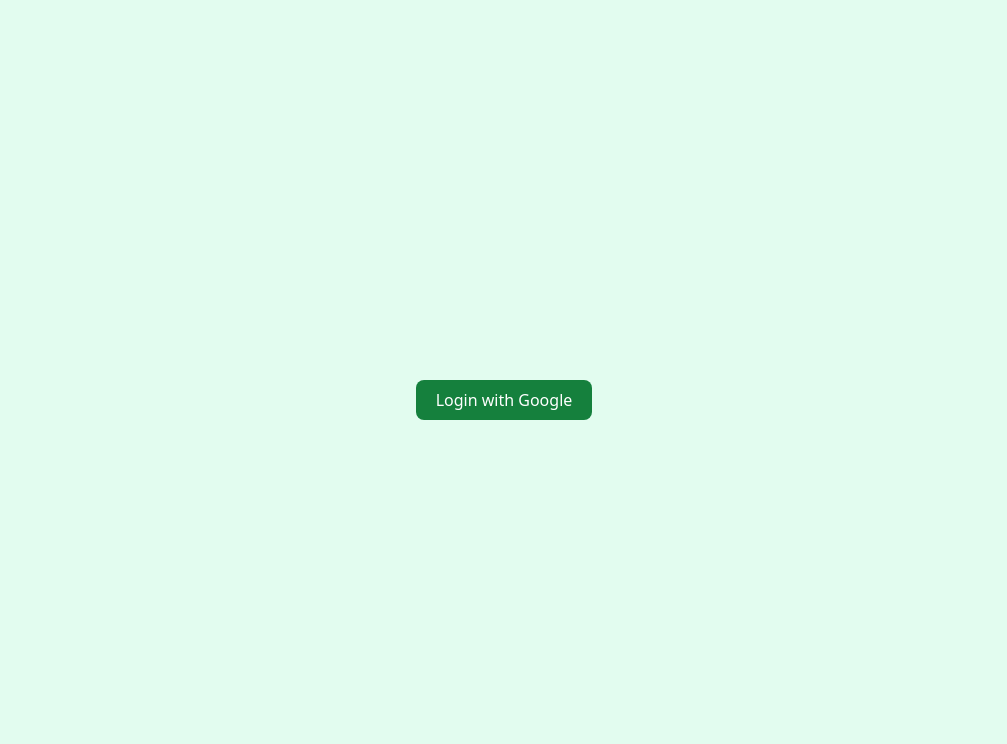
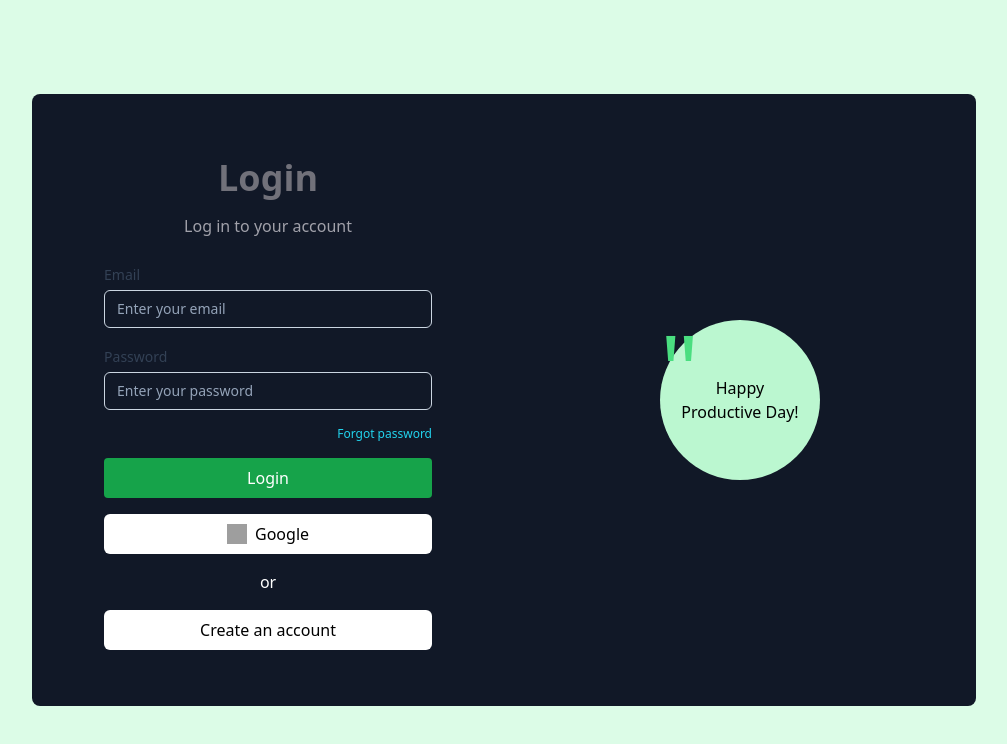
Before and after one commit to pushkardangi/myconnections, a React (Vite) app: page /login in a window 1280 px wide. Shown: the top 744 px of the page, without its empty margins (136-1143 px from the left). Built offline with nearby package versions, Linux system fonts and the light colour scheme; grey boxes are pictures that could not be loaded.

Commit message:
feat: login added with modularity

```diff
--- a/package.json
+++ b/package.json
@@ -25,10 +25,6 @@
     "@types/react-dom": "^18.2.22",
     "@vitejs/plugin-react": "^4.2.1",
     "autoprefixer": "^10.4.19",
-    "eslint": "^8.57.0",
-    "eslint-plugin-react": "^7.34.1",
-    "eslint-plugin-react-hooks": "^4.6.0",
-    "eslint-plugin-react-refresh": "^0.4.6",
     "postcss": "^8.4.38",
     "tailwindcss": "^3.4.4",
     "vite": "^5.2.0"
--- /dev/null
+++ b/src/components/GoogleLoginBtn.jsx
@@ -0,0 +1,53 @@
+import { useNavigate } from "react-router-dom";
+import { useGoogleLogin } from "@react-oauth/google";
+import { googleAuth } from "../api"; // (3)
+
+import { useDispatch } from "react-redux";
+import { login } from "../redux/auth/authSlice";
+
+const GoogleLoginBtn = () => {
+    const navigate = useNavigate();
+
+    const dispatch = useDispatch();
+
+    const responseGoogle = async (authResult) => {
+        try {
+            if (authResult["code"]) {
+                const result = await googleAuth(authResult["code"]); // (4) sends code to the backend
+
+                const { email, name, image } = result.user;
+                const token = result.token;
+
+                const userInfo = { email, name, image, token };
+
+                dispatch(login(userInfo));
+
+                navigate("/home");
+            } // (3)
+        } catch (error) {
+            console.error("Error while requesting google code:", error);
+        }
+    };
+
+    const handleGoogleLogin = useGoogleLogin({
+        onSuccess: responseGoogle, // (2) request authentication code
+        onError: responseGoogle,
+        flow: "auth-code",
+    });
+
+    return (
+        <button
+            className="flex justify-center items-center w-full bg-white hover:bg-green-200 p-2 rounded-md"
+            onClick={handleGoogleLogin}
+        >
+            <img
+                src="https://lh3.googleusercontent.com/COxitqgJr1sJnIDe8-jiKhxDx1FrYbtRHKJ9z_hELisAlapwE9LUPh6fcXIfb5vwpbMl4xl9H9TRFPc5NOO8Sb3VSgIBrfRYvW6cUA"
+                alt="Google Logo"
+                className="h-5 w-5 mr-2"
+            />
+            Google
+        </button>
+    );
+};
+
+export default GoogleLoginBtn;
--- /dev/null
+++ b/src/components/InputField.jsx
@@ -0,0 +1,21 @@
+const InputField = ({ label, type, name, value, placeholder="", onChange }) => {
+    return (
+        <div className="my-4">
+            <label htmlFor={name} className="text-sm font-medium text-slate-700">
+                {label}
+            </label>
+            <input
+                type={type}
+                name={name}
+                value={value}
+                onChange={onChange}
+                className="mt-1 px-3 py-2 bg-gray-900 border text-white border-slate-300 placeholder-slate-400 focus:outline-none focus:border-sky-500 focus:ring-sky-500 block w-full rounded-md sm:text-sm focus:ring-1"
+                placeholder={placeholder}
+                autoComplete="on"
+                required
+            />
+        </div>
+    );
+};
+
+export default InputField;
--- /dev/null
+++ b/src/components/StatusGlobe.jsx
@@ -0,0 +1,12 @@
+const StatusGlobe = ({ statusInfo }) => {
+    return (
+        <div className={`relative w-40 h-40 rounded-full p-5 ${ statusInfo.status == "error" ? "bg-red-300" : "bg-green-200" } flex items-center text-center`}>
+            <span className={`absolute text-8xl left-0 top-0 ${ statusInfo.status == "error" ? "text-red-500" : "text-green-400" }`}>
+                "
+            </span>
+            {statusInfo.message}
+        </div>
+    );
+};
+
+export default StatusGlobe;
--- a/src/pages/Login.jsx
+++ b/src/pages/Login.jsx
@@ -1,51 +1,147 @@
-import { useNavigate } from "react-router-dom";
-import { useGoogleLogin } from "@react-oauth/google";
-import { googleAuth } from "../api"; // (3)
+import { useState } from "react";
 
-import { useDispatch } from "react-redux";
-import { login } from "../redux/auth/authSlice";
+import InputField from "../components/InputField";
+import GoogleLoginBtn from "../components/GoogleLoginBtn";
+import StatusGlobe from "../components/StatusGlobe";
 
 const Login = () => {
-  const navigate = useNavigate();
+    // State for errors
+    const [statusInfo, setStatusInfo] = useState({
+        status: "default",
+        message: "Happy Productive Day!",
+    });
 
-  const dispatch = useDispatch();
+    // State for form data
+    const [formData, setFormData] = useState({
+        email: "",
+        password: "",
+    });
 
-  const responseGoogle = async (authResult) =>{
-    try{
-      if(authResult["code"]){
-        const result = await googleAuth(authResult['code']); // (4) sends code to the backend
+    // Handle input change
+    const handleChange = (e) => {
+        const { name, value } = e.target;
+        setFormData((prev) => ({
+            ...prev,
+            [name]: value,
+        }));
+    };
 
-        const { email, name, image } = result.user;
-        const token = result.token;
+    // Handle form submission
+    const handleSubmit = async (e) => {
+        e.preventDefault();
 
-        const userInfo = {email, name, image, token};
+        // Email validation
+        const emailRegex = /^[^\s@]+@[^\s@]+\.[^\s@]+$/;
+        if (!emailRegex.test(formData.email)) {
+            setStatusInfo({
+                status: "error",
+                message: "Invalid email address!",
+            });
 
-        dispatch(login(userInfo));
-
-        navigate('/home')
-      } // (3)
-    }
-    catch (error){
-      console.error("Error while requesting google code:", error)
-    }
+            setTimeout(() => {
+                setStatusInfo({
+                    status: "default",
+                    message: "Happy Productive Day!",
+                });
+            }, 5000);
+            return;
         }
 
-  const handleGoogleLogin = useGoogleLogin({
-    onSuccess: responseGoogle, // (2) request authentication code
-    onError: responseGoogle,
-    flow: "auth-code"
-  })
+        // Simulate backend call
+        try {
+            const response = await axios.post(
+                "https://your-backend-api.com/signup",
+                formData
+            );
+            console.log("Form submitted successfully:", response.data);
+        } catch (err) {
+            console.error("Error submitting form:", err);
+            setStatusInfo({
+                status: "error",
+                message: "Failed to submit the form. Please try again!",
+            });
+        }
+    };
+
+    const handleForgotPassword = () => {
+        setStatusInfo({
+            status: "error",
+            message: "Sorry!! This feature is in development!",
+        });
+
+        setTimeout(() => {
+            setStatusInfo({
+                status: "default",
+                message: "Happy Productive Day!",
+            });
+        }, 5000);
+    };
 
     return (
-    <div className="h-screen flex items-center justify-center">
+        <div className="flex h-screen bg-green-100">
+            <div className="m-auto">
+                <div className="grid md:grid-cols-2 bg-gray-900 rounded-lg">
+                    {/* Form Section */}
+                    <div className="p-10 mx-8">
+                        <div className="text-center my-6 mx-20">
+                            <div className="text-zinc-500 my-4 text-4xl font-bold">
+                                Login
+                            </div>
+                            <div className="text-zinc-400 font-thin">
+                                Log in to your account
+                            </div>
+                        </div>
+                        <form onSubmit={handleSubmit}>
+                            <InputField
+                                label="Email"
+                                type="email"
+                                placeholder="Enter your email"
+                                name="email"
+                                value={formData.email}
+                                onChange={handleChange}
+                            />
+                            <InputField
+                                label="Password"
+                                type="password"
+                                placeholder="Enter your password"
+                                name="password"
+                                value={formData.password}
+                                onChange={handleChange}
+                            />
+                            <div className="text-right">
+                                <div
+                                    className="text-cyan-400 text-xs cursor-pointer"
+                                    onClick={handleForgotPassword}
+                                >
+                                    Forgot password
+                                </div>
+                            </div>
                             <button
-        onClick={handleGoogleLogin} // (1)
-        type="button"
-        aria-label="Login with Google"
-        className="px-5 py-2 rounded-lg text-white bg-green-700 hover:bg-green-600 transition-all duration-200 ease-in-out active:scale-95"
+                                type="submit"
+                                className="p-2 my-4 flex w-full justify-center bg-green-600 hover:bg-green-500 text-white font-medium rounded"
                             >
-        Login with Google
+                                Login
                             </button>
+                        </form>
+                        <div className="text-center my-4">
+                            <GoogleLoginBtn />
+                        </div>
+
+                        <div className="text-center text-white">or</div>
+
+                        <div className="text-center my-4">
+                            <button className="flex justify-center items-center w-full bg-white hover:bg-green-200 p-2 rounded-md">
+                                Create an account
+                            </button>
+                        </div>
+                    </div>
+
+                    {/* Decorative Section */}
+                    <div className="hidden md:flex justify-center items-center">
+                        <StatusGlobe statusInfo={statusInfo} />
+                    </div>
+                </div>
+            </div>
         </div>
     );
 };
```
Also changed, not shown: .eslintrc.cjs (deleted), 1 other file (tests, documents, lock files or other folders). Lines whose indentation alone changed are shown as unchanged.
